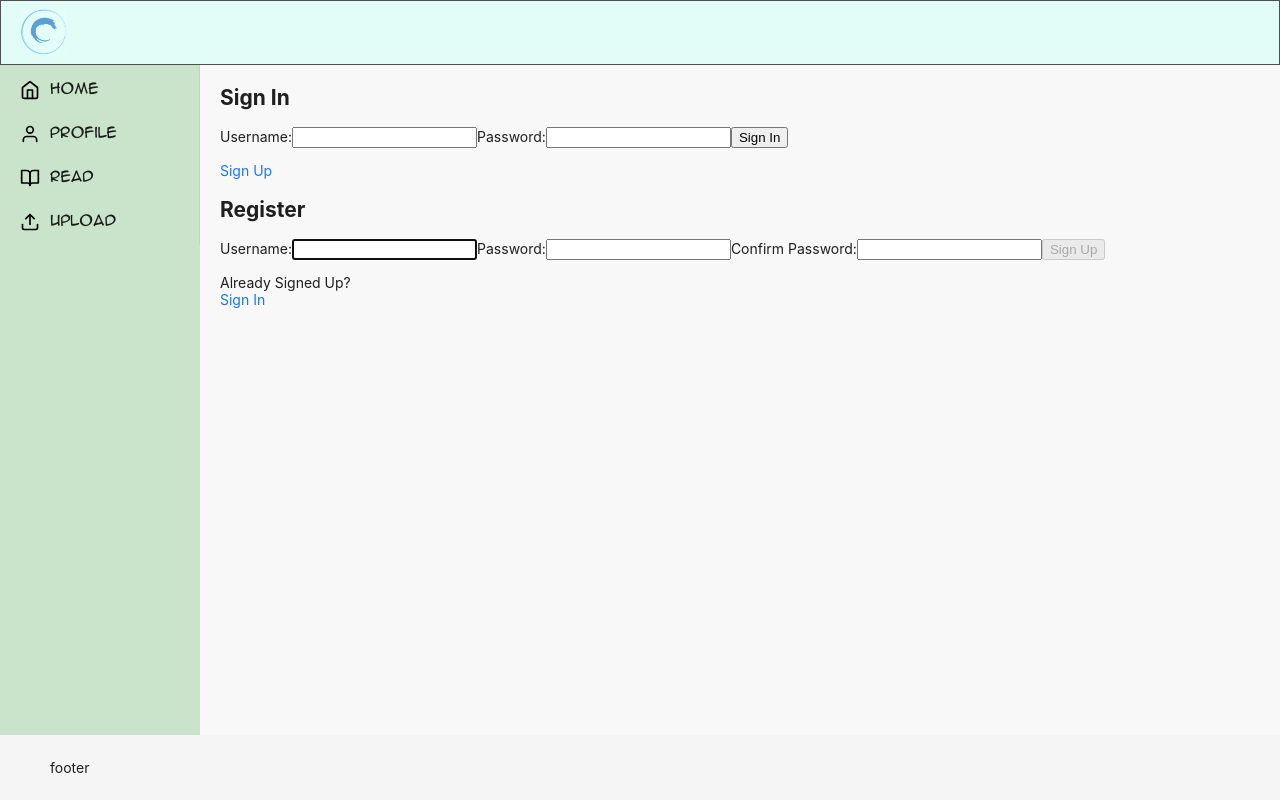
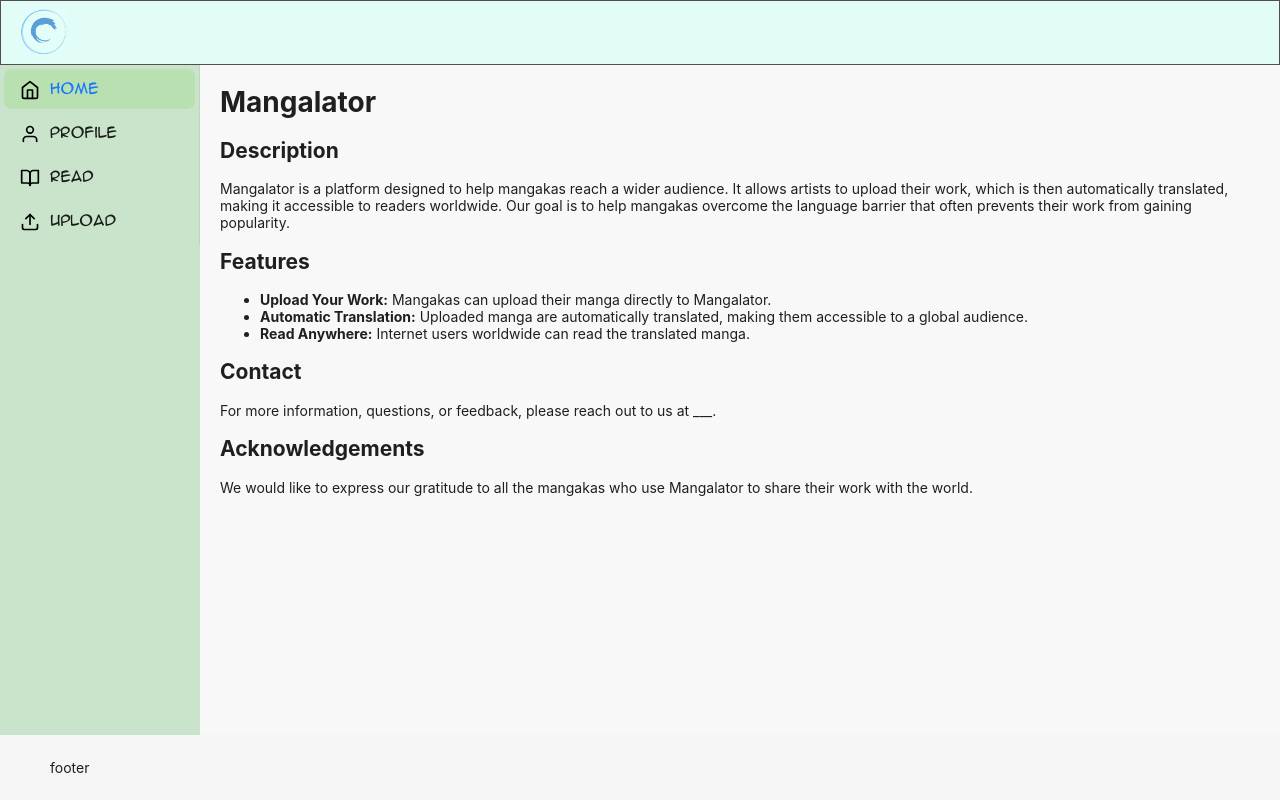
Before and after one commit to Wanderoooo/mangalator, a React (Create React App) app in the folder frontend/: page / in a window 1280 px wide. Built offline with nearby package versions, Linux system fonts and the light colour scheme.

Commit message:
improved homescreen

```diff
--- a/frontend/src/App.js
+++ b/frontend/src/App.js
@@ -21,6 +21,11 @@ import { Layout, Menu } from 'antd';
 const { Header, Footer, Sider, Content } = Layout;
 
 function App() {
+  const [currentKey, setCurrentKey] = useState("home");
+
+  const handleClick = e => {
+    setCurrentKey(e.key);
+  };
 
   return (
     <Layout className='full-height'>
@@ -36,7 +41,7 @@ function App() {
       <Layout>
         <Router>
         <Sider className='sider'>
-        <Menu className='sider'>
+        <Menu selectedKeys={[currentKey]} onClick={handleClick} className='sider'>
           <Menu.Item key="home">
             <img className='icon' src={home} alt='home'></img>
             <Link to="/" className='sider-text'>Home</Link>
@@ -60,9 +65,9 @@ function App() {
             <Routes>
               <Route path="/" element={<HomePage />} />
               <Route path="/account" element={<AccountScreen />} />
-              <Route path="/translator" element={<MangaPage />} />
-              <Route path="/login" component={<LoginPage />} />
-              <Route path="/register" component={<RegisterPage />} />
+              <Route path="/translator" element={<MangaPage setCurrentKey={setCurrentKey}/>} />
+              <Route path="/login" element={<LoginPage />} />
+              <Route path="/register" element={<RegisterPage />} />
             </Routes>
           </div>
         </Content>
--- a/frontend/src/HomeScreen/HomeScreen.js
+++ b/frontend/src/HomeScreen/HomeScreen.js
@@ -4,8 +4,27 @@ import RegisterPage from "../LoginScreen/Register";
 function HomeScreen() {
     return (
         <div>
-            <Login/>
-            <RegisterPage/>
+            <h1>Mangalator</h1>
+            <h2>Description</h2>
+            Mangalator is a platform designed to help mangakas reach a wider audience. It allows artists to upload their work, which is then automatically translated, making it accessible to readers worldwide. Our goal is to help mangakas overcome the language barrier that often prevents their work from gaining popularity.
+
+            <h2>Features</h2>
+            <ul>
+
+            <li><strong>Upload Your Work:</strong> Mangakas can upload their manga directly to Mangalator.  </li>
+
+            <li><strong>Automatic Translation:</strong> Uploaded manga are automatically translated, making them accessible to a global audience. </li>
+
+            <li><strong>Read Anywhere:</strong> Internet users worldwide can read the translated manga.</li>
+
+            </ul>
+
+            <h2>Contact</h2>
+
+            For more information, questions, or feedback, please reach out to us at ___.
+
+            <h2>Acknowledgements</h2>
+            We would like to express our gratitude to all the mangakas who use Mangalator to share their work with the world.
         </div>
     );
 }
--- a/frontend/src/LoginScreen/Register.css
+++ b/frontend/src/LoginScreen/Register.css
@@ -13,3 +13,8 @@
 .offscreen {
     display: none;
 }
+
+form {
+    display: flex;
+    flex-direction: column;
+  }
--- a/frontend/src/MangaPage/ImageRenderer.js
+++ b/frontend/src/MangaPage/ImageRenderer.js
@@ -1,9 +1,11 @@
 import React, { useState } from 'react';
 import axios from 'axios';
+import { useNavigate } from 'react-router-dom';
 
-function ImageProcessor( {imgs} ) {
+function ImageProcessor( {imgs, setCurrentKey} ) {
     const [images, setImages] = useState(imgs);
     const [processedImages, setProcessedImages] = useState([]);
+    const navigate = useNavigate();
 
     const processImages = async () => {
         try {
@@ -11,6 +13,10 @@ function ImageProcessor( {imgs} ) {
             //const response = await axios.post('https://your-api-url.com/process', images);
             let newImages = await alterImageForTesting(imgs);
             setProcessedImages(newImages);
+            if (newImages.length > 0) {
+                setCurrentKey('read');
+                navigate('/account');
+            }
         } catch (error) {
             console.error('Error processing images:', error);
         }
--- a/frontend/src/MangaPage/MangaPage.js
+++ b/frontend/src/MangaPage/MangaPage.js
@@ -1,8 +1,10 @@
 import React, { useState, useEffect } from "react";
 import ImageRenderer from './ImageRenderer';
 
-function MangaRenderer() {
+
+function MangaRenderer({setCurrentKey}) {
   const [images, setImages] = useState([]);
+
 
   const handleImageUpload = event => {
     let files = event.target.files;
@@ -17,6 +19,7 @@ function MangaRenderer() {
       };
 
       reader.readAsDataURL(files[i]);
+
     }
   };
 
@@ -25,7 +28,7 @@ function MangaRenderer() {
   return (
     <div className="MangaRenderer">
       <input type="file" accept=".png, .jpg, .jpeg" multiple onChange={handleImageUpload} title="Input files here" placeholder="ohueidjsk" />
-      <ImageRenderer imgs={images}/>
+      <ImageRenderer imgs={images} setCurrentKey={setCurrentKey}/>
     </div>
   );
 }
```
